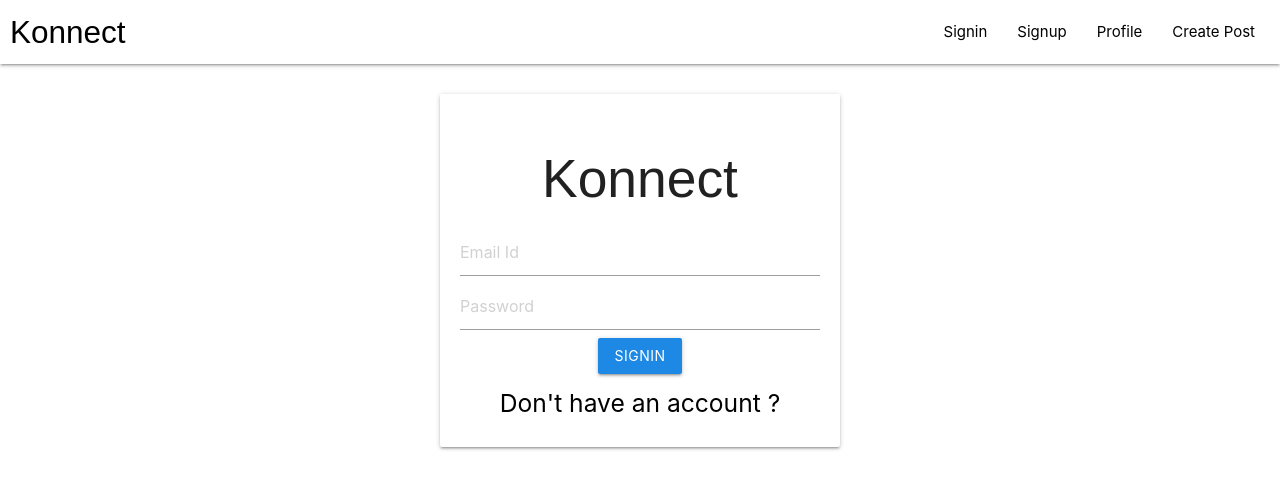
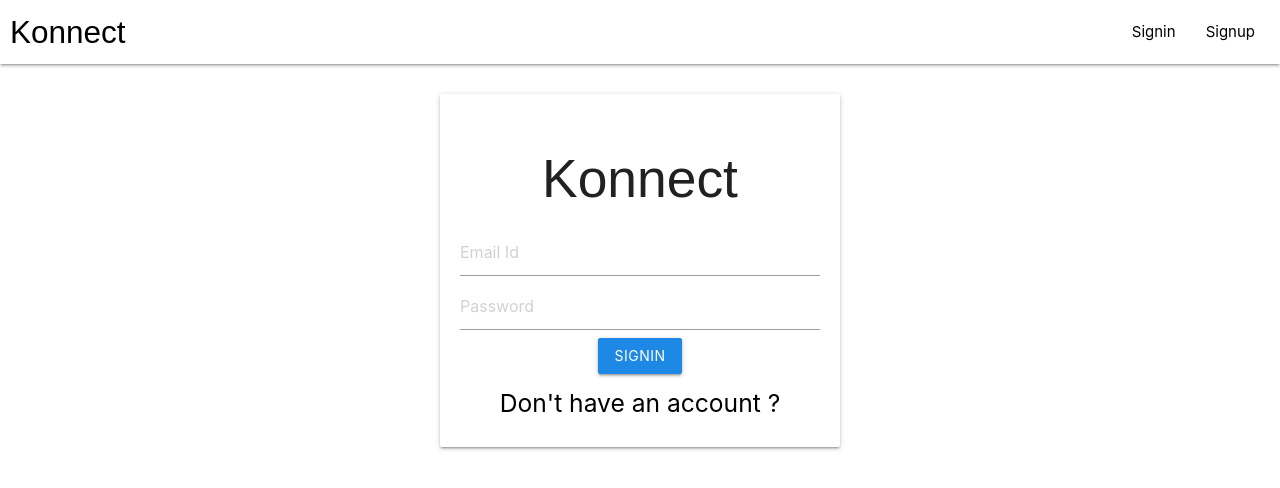
Before and after one commit to coder-inc/Konnect, a React (Create React App) app in the folder Konnect/client/: page /signin in a window 1280 px wide. Shown: the top 488 px of the page. Built offline with nearby package versions, Linux system fonts and the light colour scheme; a web font is replaced by a local one.

Commit message:
Changing Navigation Links on Signin

```diff
--- a/Konnect/client/src/App.js
+++ b/Konnect/client/src/App.js
@@ -17,11 +17,11 @@
   const {state,dispatch} = useContext(UserContext) ; // if the user closed the application but hasnt logged out so if he again opening the website he must access the protected data so for this we use this
   useEffect(()=>{
     const user = JSON.parse(localStorage.getItem('user')) ;
-    if(user){
+    if(user){ //if user is logged in then he can access profile
       dispatch({type:"USER",payload:user}) ;
       Navigate('/') ;
     }
-    else{
+    else{ // if user is not logged in then he cannot access profile
       Navigate('/signin') // if we dont have the user we will redirect to login page
     }
   },[]) ;
--- a/Konnect/client/src/components/NavBar.js
+++ b/Konnect/client/src/components/NavBar.js
@@ -1,16 +1,31 @@
-import React from 'react' ;
+import React,{useContext} from 'react' ;
 import { Link } from 'react-router-dom';
+import { UserContext } from '../App';
 
 const NavBar = ()=>{
+    const {state,dispatch} = useContext(UserContext) // // state has the user details
+    const renderList = ()=>{
+      if(state){ // if state exists that means login successful so only two options needs to be shown... we have to get rid of signin and signup then
+        return [ // we are outputing an array
+          <li><Link to="/profile">Profile</Link></li>,
+        <li><Link to="/create">Create Post</Link></li>
+        ]
+      }
+      else{ // if state doesnt exits that means login unsuccessful
+        return [
+          <li><Link to="/signin">Signin</Link></li>,
+          <li><Link to="/signup">Signup</Link></li>
+        ]
+      }
+    }
+
     return (
         <nav>
     <div className="nav-wrapper white" style={{padding:"0px 10px"}}>
-      <Link to="/" className="brand-logo left">Konnect</Link>
+    {/* if state exists then redirect to home and if not redirect signin...This is the reason why we used context*/}
+      <Link to={state?"/":"signin"} className="brand-logo left">Konnect</Link>
       <ul id="nav-mobile" className="right hide-on-med-and-down">
-        <li><Link to="/signin">Signin</Link></li>
-        <li><Link to="/signup">Signup</Link></li>
-        <li><Link to="/profile">Profile</Link></li>
-        <li><Link to="/create">Create Post</Link></li>
+        {renderList()}
       </ul>
     </div>
   </nav>
```
